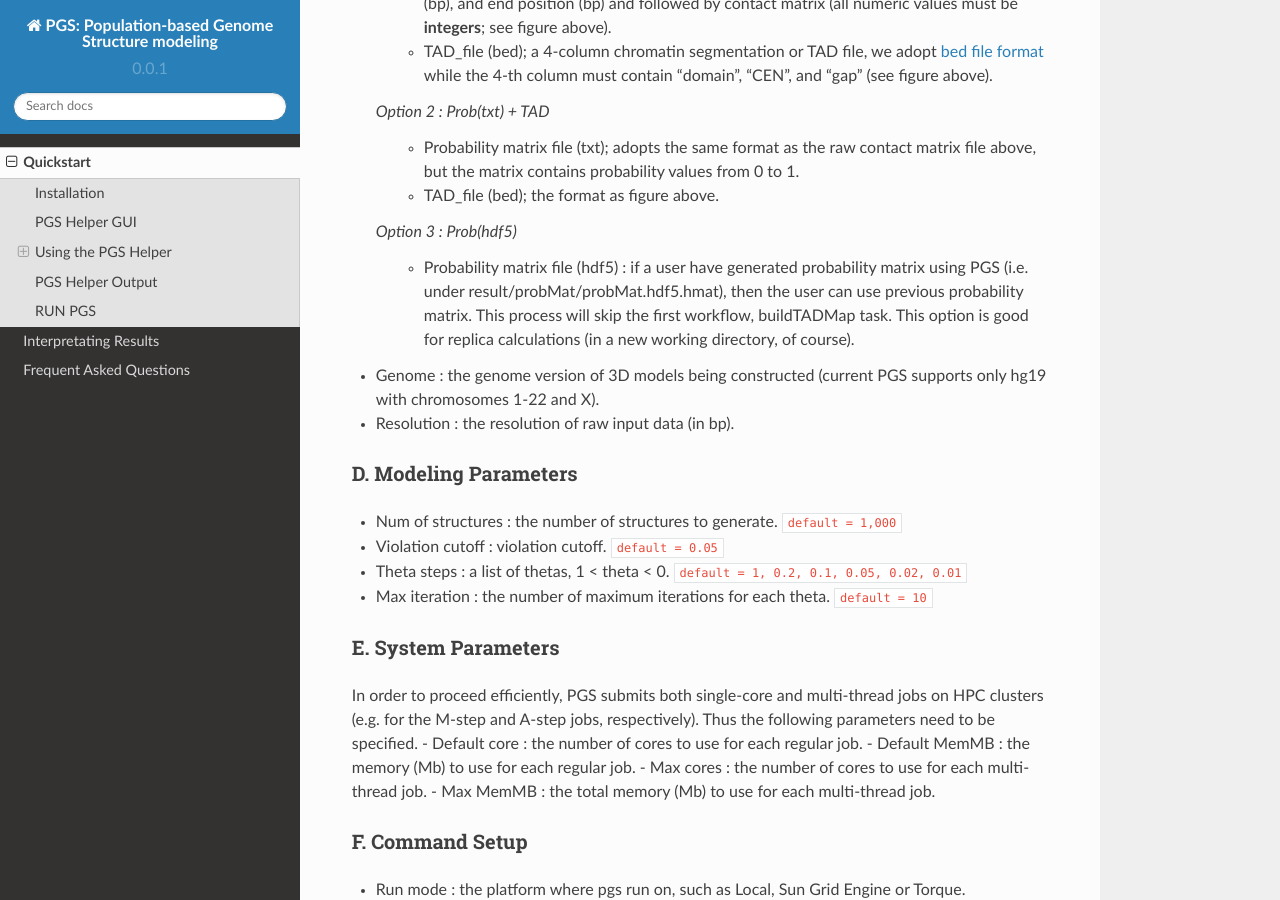
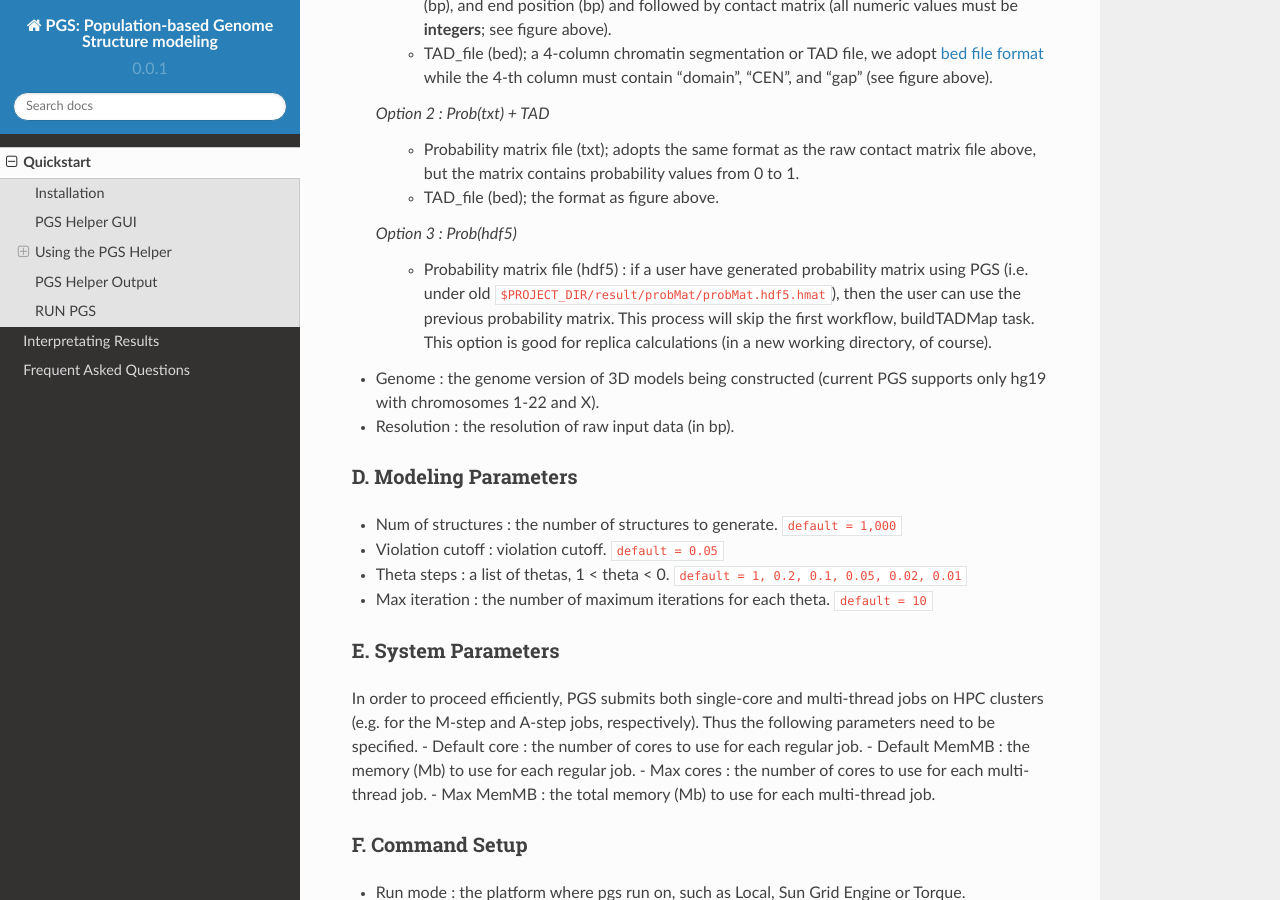
Before and after one commit to alberlab/pgs, a Sphinx documentation site: the page built from docs/quickstart.rst, in a window 1280 px wide and 900 px high, scrolled down 2583 px. Built offline with Sphinx 7.4.7 and the Read the Docs theme 2.0.0, drawn with Linux system fonts in a browser that asks for light colours; some of the changed text lies outside the part shown.

Commit message:
quickstart fix option 3

```diff
--- a/docs/quickstart.rst
+++ b/docs/quickstart.rst
@@ -38,7 +38,7 @@ PGS Helper GUI
 --------------
 
 PGS package includes a Graphical User Interface (GUI) based helper program for user to run PGS easily.
-With this, a user can generate a command script (i.e. runPgs.sh) and a configuration file (i.e. input_config.json).
+With this, a user can generate a command script ``runPgs.sh`` and a configuration file ``input_config.json``.
 
 .. tip:: PGS Helper uses `Java Runtime Envrionment <http://www.oracle.com/technetwork/java/javase/downloads/index.html>`_, the latest Java SE 8 update is recommended.
 
@@ -94,7 +94,7 @@ C. Input
 
   *Option 3 : Prob(hdf5)*
 
-     * Probability matrix file (hdf5) : if a user have generated probability matrix using PGS (i.e. under result/probMat/probMat.hdf5.hmat), then the user can use previous probability matrix. This process will skip the first workflow, buildTADMap task. This option is good for replica calculations (in a new working directory, of course).
+     * Probability matrix file (hdf5) : if a user have generated probability matrix using PGS (i.e. under old ``$PROJECT_DIR/result/probMat/probMat.hdf5.hmat``), then the user can use the previous probability matrix. This process will skip the first workflow, buildTADMap task. This option is good for replica calculations (in a new working directory, of course).
 
 - Genome : the genome version of 3D models being constructed (current PGS supports only hg19 with chromosomes 1-22 and X).
 - Resolution : the resolution of raw input data (in bp).
```
